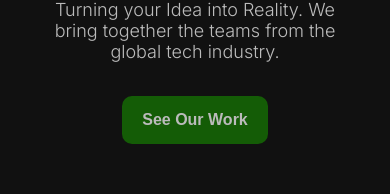
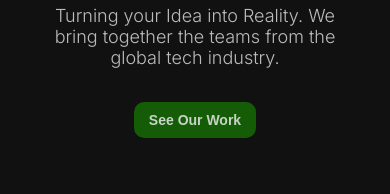
Before and after one commit to MohitSinghChauhan/Agency-Blog-Website, a Next.js app: page / in a window 390 px wide. Shown: the part 587-781 px from the top of the page. Built offline with nearby package versions, Linux system fonts and the light colour scheme; no server answers.

Commit message:
fix: Homepage btn alignment fixed

```diff
--- a/src/app/page.js
+++ b/src/app/page.js
@@ -7,14 +7,13 @@ export default function Home() {
 	return (
 		<div className={styles.container}>
 			<div className={styles.item}>
-        <h1 className={styles.title}>
-          Better design for your digital products.
-        </h1>
+				<h1 className={styles.title}>Better design for your digital products.</h1>
 				<p className={styles.desc}>
-          Turning your Idea into Reality. We bring together the teams from the
-          global tech industry.
+					Turning your Idea into Reality. We bring together the teams from the global tech industry.
 				</p>
-        <center><Button url='portfolio' styles={styles.btn} text='See Our Work'/></center>
+				<div className={styles.btnContainer}>
+					<Button url='portfolio' text='See Our Work' customStyles={{ textAlign: 'left' }} />
+				</div>
 			</div>
 			<div className={styles.item}>
 				<Image src={Hero} alt='hero' className={styles.img} />
--- a/src/app/page.module.css
+++ b/src/app/page.module.css
@@ -40,6 +40,7 @@
 	font-weight: 300;
 }
 
+
 /* media queries */
 
 @media screen and (max-width: 768px) {
@@ -62,12 +63,12 @@
 		text-align: center;
 	}
 
-  .item{
+	.item {
 		justify-content: center;
 	}
 
-  .btn{
-    width: 100%;
-    text-align: center;
+	.btnContainer {
+		display: flex;
+		justify-content: center;
 	}
 }
--- a/src/components/button/Button.jsx
+++ b/src/components/button/Button.jsx
@@ -2,12 +2,14 @@ import Link from 'next/link';
 import React from 'react';
 import styles from './button.module.css';
 
-const Button = ({url, text}) => {
-  return (
-    <Link href={url}>
-      <button className={styles.button}>{text}</button>
-    </Link>
-  );
+const Button = ({ url, text, customStyles }) => {
+	return (
+		<Link href={url}>
+			<button className={styles.button} style={customStyles}>
+				{text}
+			</button>
+		</Link>
+	);
 };
 
 export default Button;
--- a/src/components/button/button.module.css
+++ b/src/components/button/button.module.css
@@ -3,9 +3,22 @@
   font-weight: 600;
   font-size: 16px;
   background-color: #145c06;
-  color: #bbb;
+  color: #c6d3c5;
   width: max-content;
   border-radius: 10px;
   border: none;
   cursor: pointer;
 }
+
+.button:hover {
+  background-color: #0d3e04;
+  color: #fff;
+}
+
+@media screen and (max-width: 600px) {
+  .button {
+    font-size: 14px;
+    padding: 10px 15px;
+  }
+
+}
```
Lines whose indentation alone changed are shown as unchanged.
